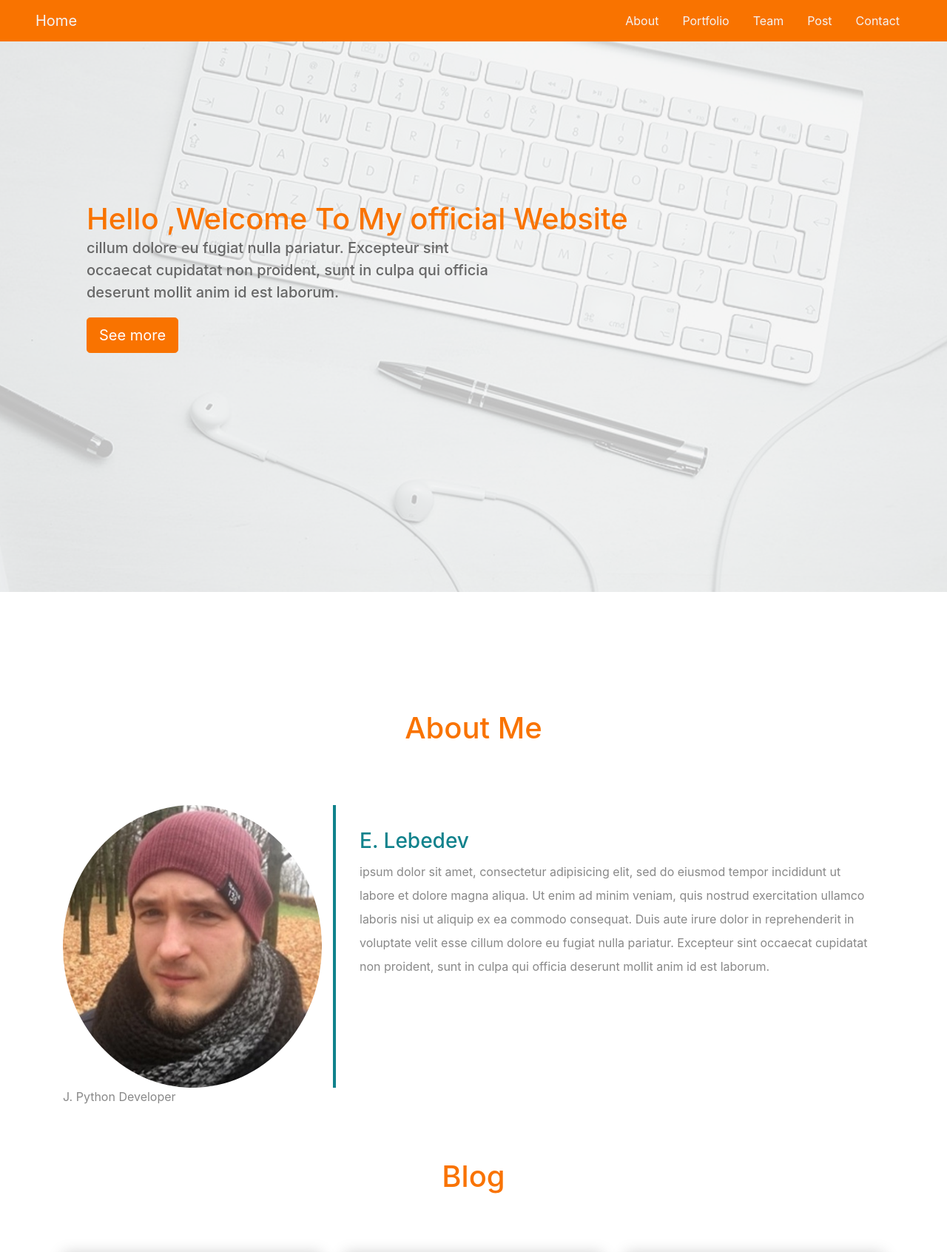
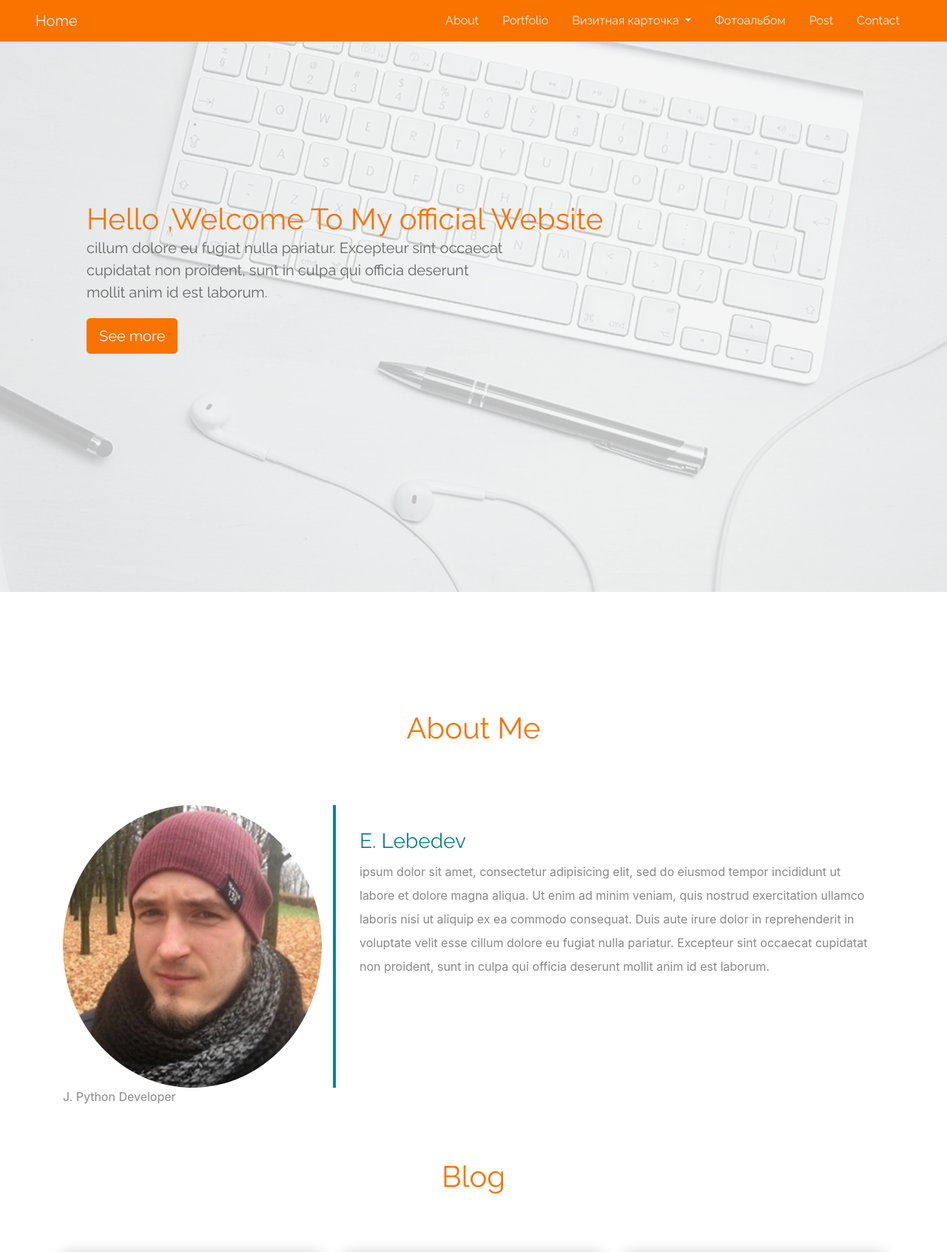
Before and after one commit to EuganeLebedev/notebook, a Django app: page / in a window 1280 px wide. Shown: the top 1692 px of the page at 74% size. Run offline with Django 3.2, Linux system fonts and the light colour scheme.

Commit message:
Дабавлены пункты меню navba

```diff
--- a/notebook/index/templates/index/navbar.html
+++ b/notebook/index/templates/index/navbar.html
@@ -15,8 +15,19 @@
                 <li class="nav-item">
                     <a class="nav-link" data-value="portfolio" href="#">Portfolio</a>
                 </li>
+                <li class="nav-item dropdown">
+                    <a class="nav-link dropdown-toggle" href="#" id="navbarDropdown" role="button"
+                        data-toggle="dropdown" aria-haspopup="true" aria-expanded="false">
+                        Визитная карточка
+                    </a>
+                    <div class="dropdown-menu" aria-labelledby="navbarDropdown">
+                        <a class="dropdown-item" href="#">Мои достижения</a>
+                        <a class="dropdown-item" href="#">Успехи моих учеников</a>
+                        <div class="dropdown-divider"></div>
+                        <a class="dropdown-item" href="#">Повышение квалификации</a>
+                    </div>
                 <li class="nav-item">
-                    <a class="nav-link " data-value="team" href="#">Team</a>
+                    <a class="nav-link " data-value="team" href="#">Фотоальбом</a>
                 </li>
                 <li class="nav-item">
                     <a class="nav-link" data-value="blog" href="#">Post</a>
--- a/notebook/static/css/main.css
+++ b/notebook/static/css/main.css
@@ -1,3 +1,9 @@
+@import url('https://fonts.googleapis.com/css?family=Raleway');
+
+html,h1,h2,h3,h4,h5,h6,a{
+    font-family: "Raleway";
+   }
+
 .navbar{
     background:#F97300;
    }
```
